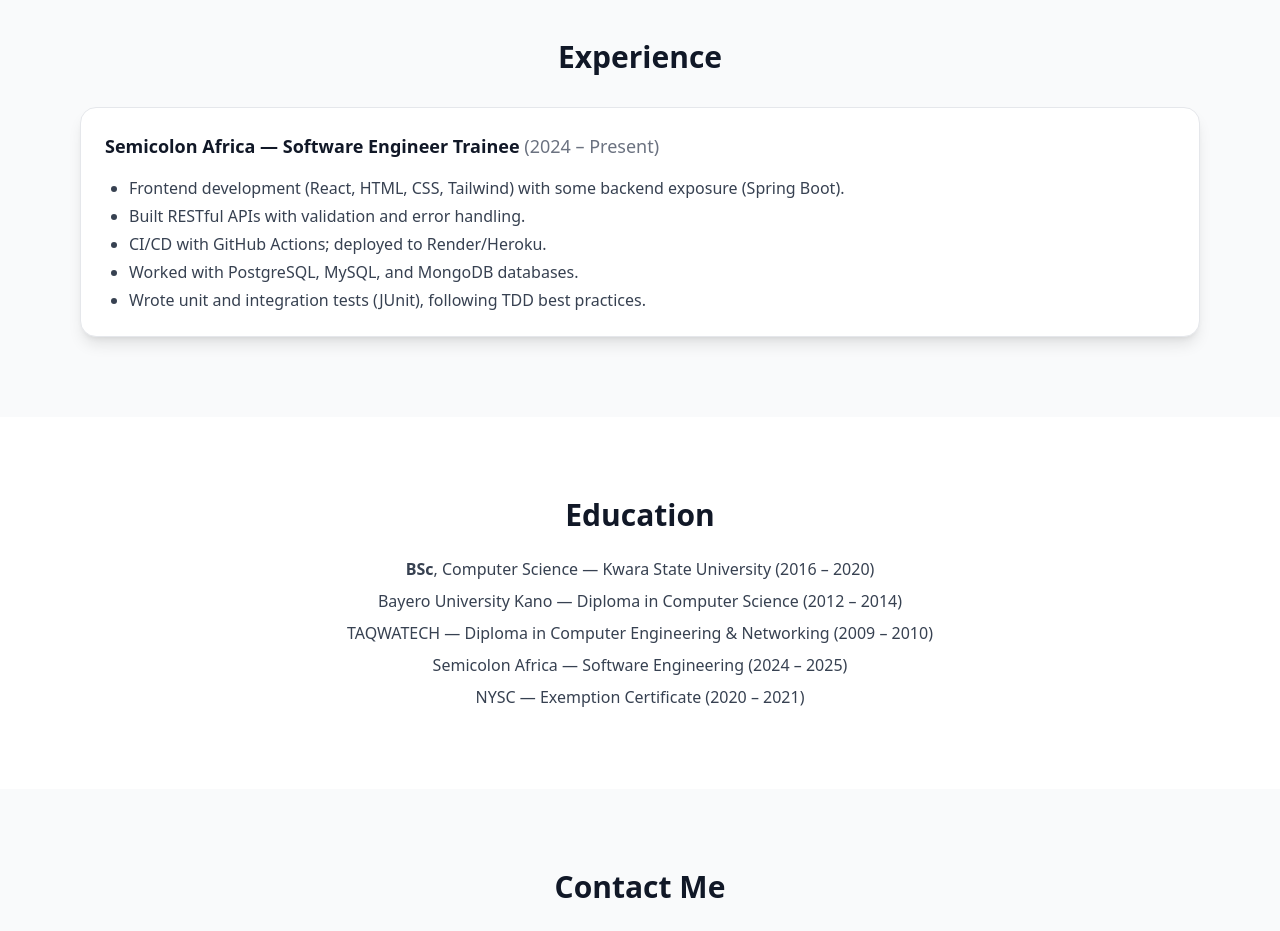
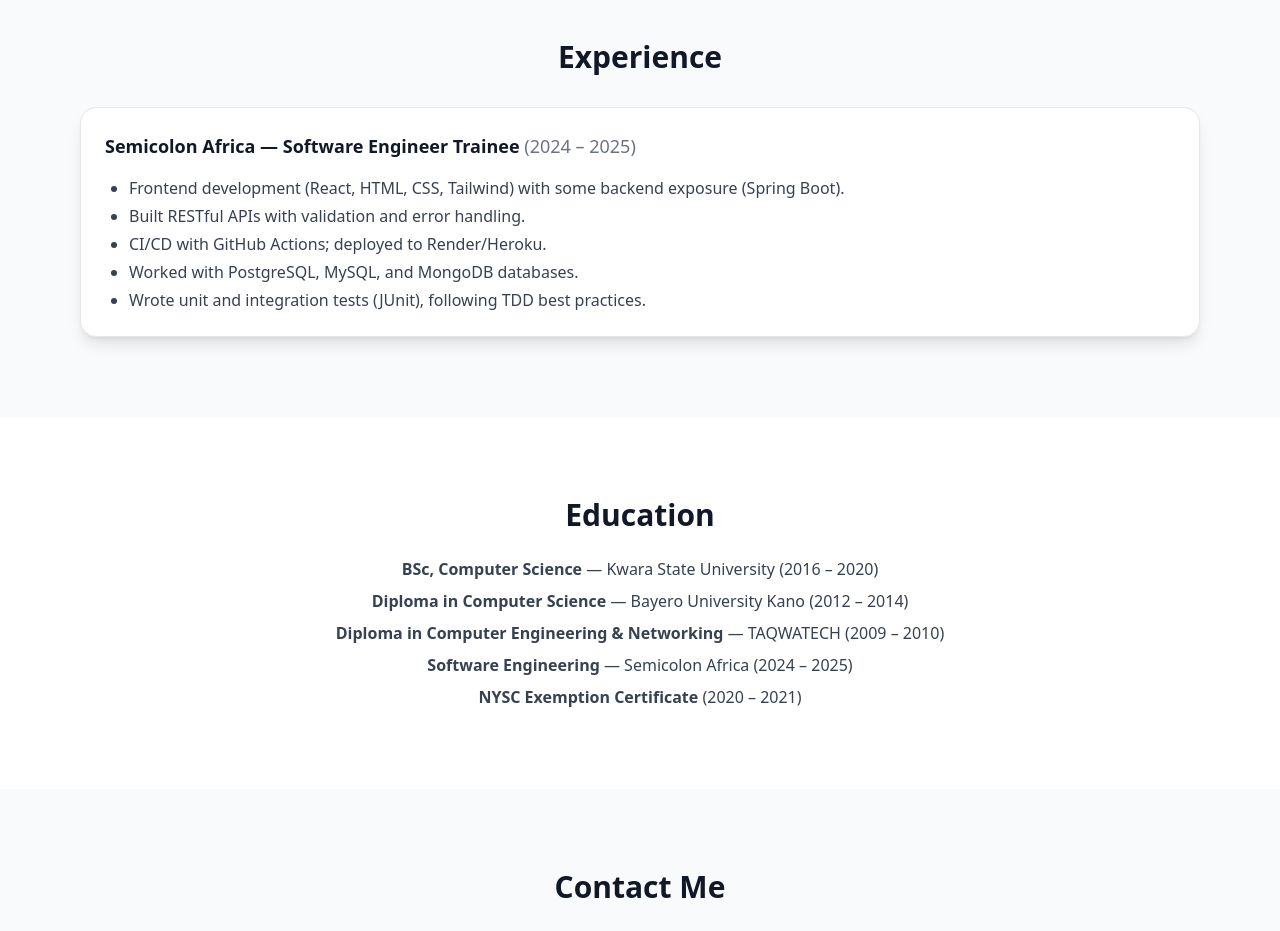
Before and after one commit to Aduagba90/my-portfolio, a React (Create React App) app: page / in a window 1280 px wide. Shown: the part 2440-3371 px from the top of the page. Built offline with nearby package versions, Linux system fonts and the light colour scheme.

Commit message:
leave it

```diff
--- a/src/App.js
+++ b/src/App.js
@@ -279,7 +279,7 @@
     <div className="mt-8 bg-white p-6 rounded-2xl shadow-lg border border-gray-200 space-y-4">
       <h3 className="font-semibold text-lg">
         Semicolon Africa — Software Engineer Trainee
-        <span className="text-gray-500 font-normal"> (2024 – Present)</span>
+        <span className="text-gray-500 font-normal"> (2024 – 2025)</span>
       </h3>
       <ul className="list-disc ml-6 text-gray-700 space-y-1">
         <li>Frontend development (React, HTML, CSS, Tailwind) with some backend exposure (Spring Boot).</li>
@@ -298,14 +298,15 @@
   <div className="max-w-6xl mx-auto px-4">
     <h2 className="text-3xl font-bold text-center">Education</h2>
     <ul className="mt-6 space-y-2 text-gray-700 text-center">
-            <li><strong>BSc</strong>, Computer Science — Kwara State University (2016 – 2020)</li>
-            <li>Bayero University Kano — Diploma in Computer Science (2012 – 2014)</li>
-            <li>TAQWATECH — Diploma in Computer Engineering & Networking (2009 – 2010)</li>
-            <li>Semicolon Africa — Software Engineering (2024 – 2025)</li>
-            <li>NYSC — Exemption Certificate (2020 – 2021)</li>
+      <li><strong>BSc, Computer Science</strong> — Kwara State University (2016 – 2020)</li>
+      <li><strong>Diploma in Computer Science</strong> — Bayero University Kano (2012 – 2014)</li>
+      <li><strong>Diploma in Computer Engineering & Networking</strong> — TAQWATECH (2009 – 2010)</li>
+      <li><strong>Software Engineering</strong> — Semicolon Africa (2024 – 2025)</li>
+      <li><strong>NYSC Exemption Certificate</strong> (2020 – 2021)</li>
     </ul>
   </div>
 </section>
+
 
       {/* ===== Contact Section ===== */}
       <section id="contact" className="py-20 bg-gray-50">
```
Lines whose indentation alone changed are shown as unchanged.
